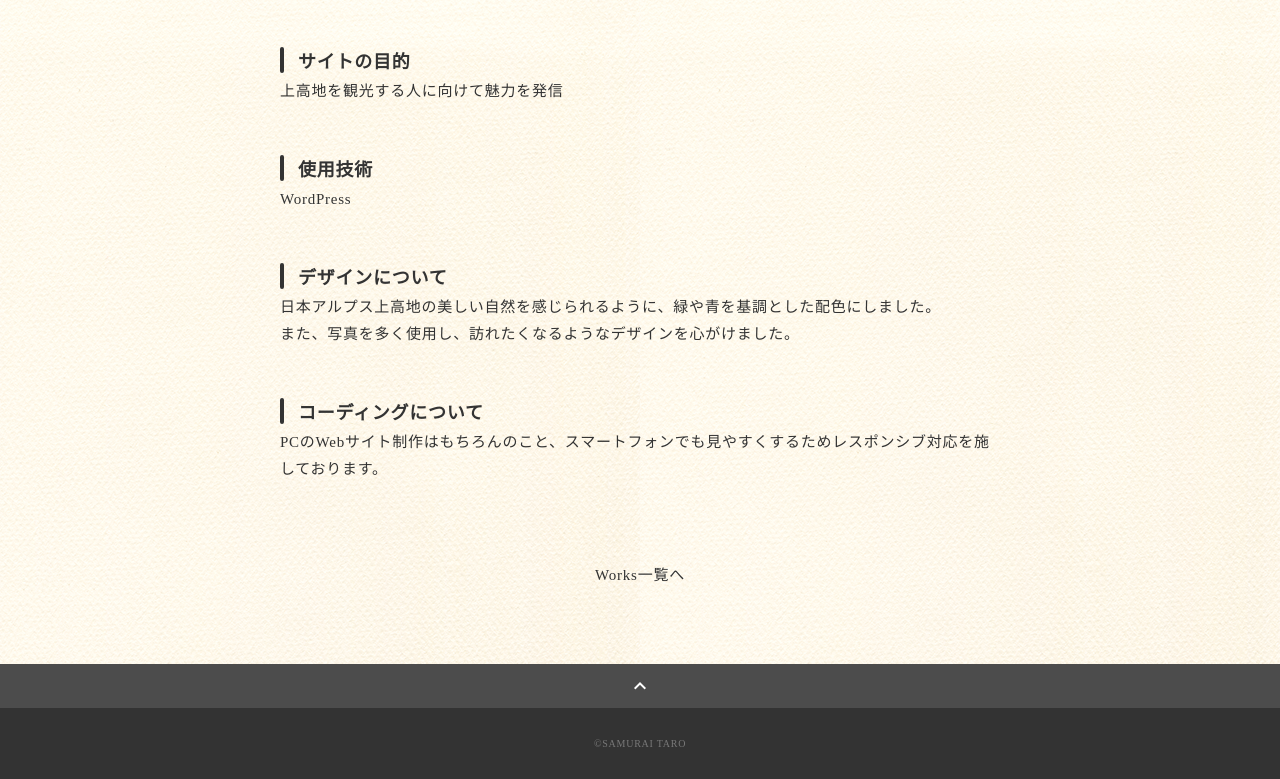
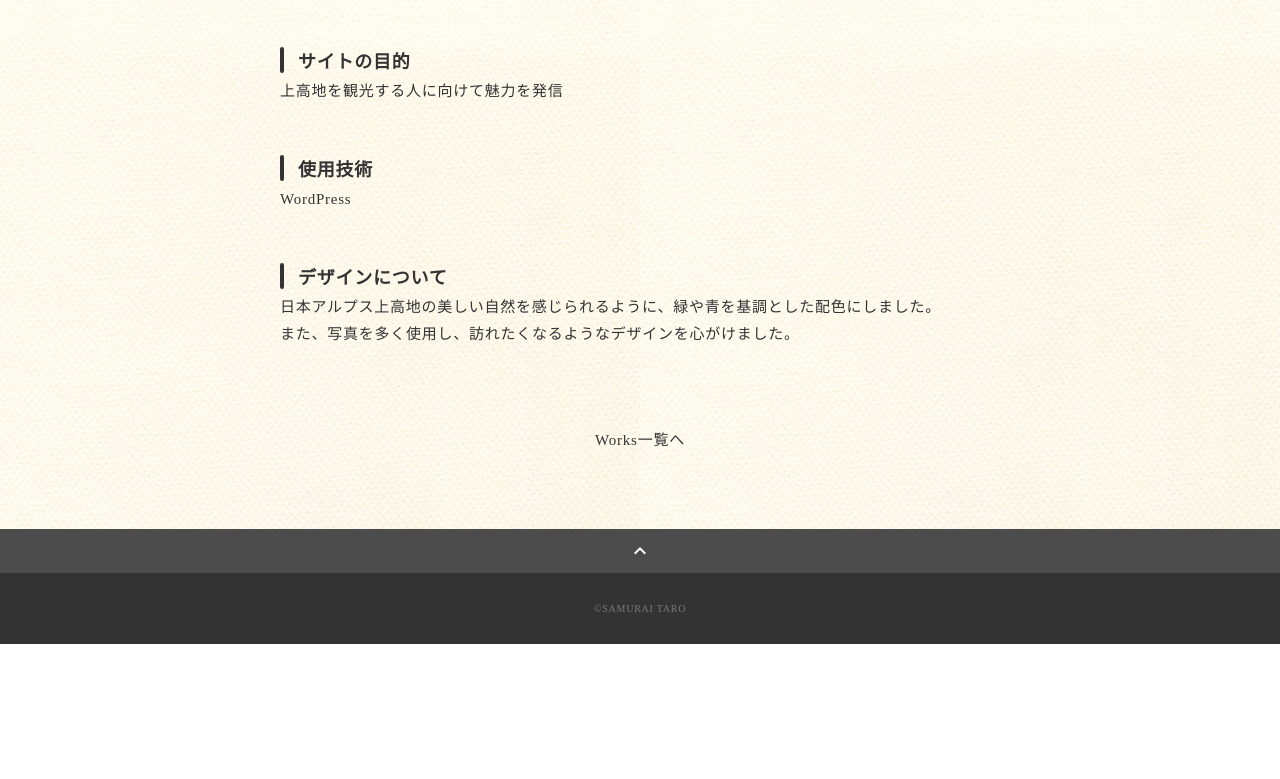
Before and after one commit to rau0740/my-portfolio, a plain HTML site: page works-4.html in a window 1280 px wide. Shown: the part 969-1748 px from the top of the page. After the commit the page ends 1613 px from the top, so only its background shows below. Drawn offline with nearby package versions, Linux system fonts and the light colour scheme.

Commit message:
Add files via upload

```diff
--- a/works-4.html
+++ b/works-4.html
@@ -57,9 +57,7 @@
               日本アルプス上高地の美しい自然を感じられるように、緑や青を基調とした配色にしました。<br>
               また、写真を多く使用し、訪れたくなるようなデザインを心がけました。
             </p>
-            <h3>コーディングについて</h3>
-            <p>
-              PCのWebサイト制作はもちろんのこと、スマートフォンでも見やすくするためレスポンシブ対応を施しております。
+
           </div>
           <div class="home-link">
             <a href="index.html#works">Works一覧へ</a>
```
